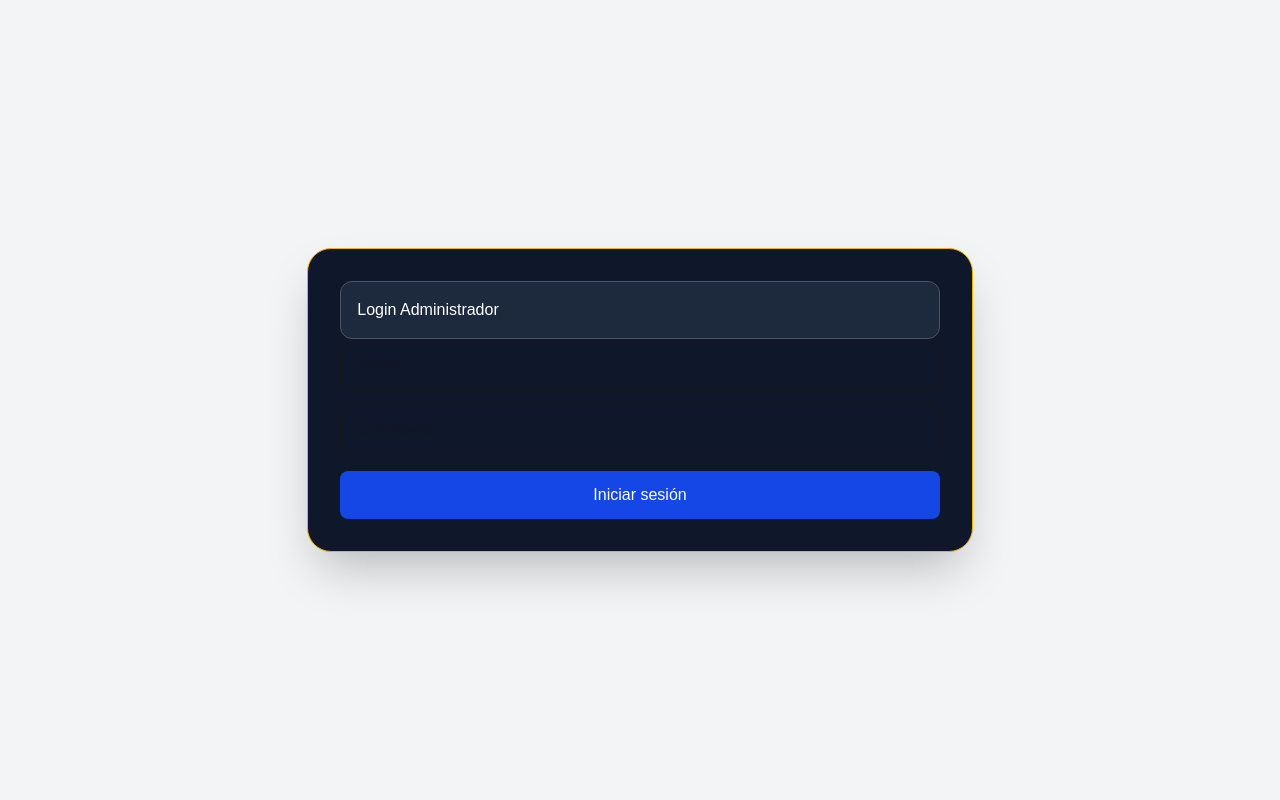
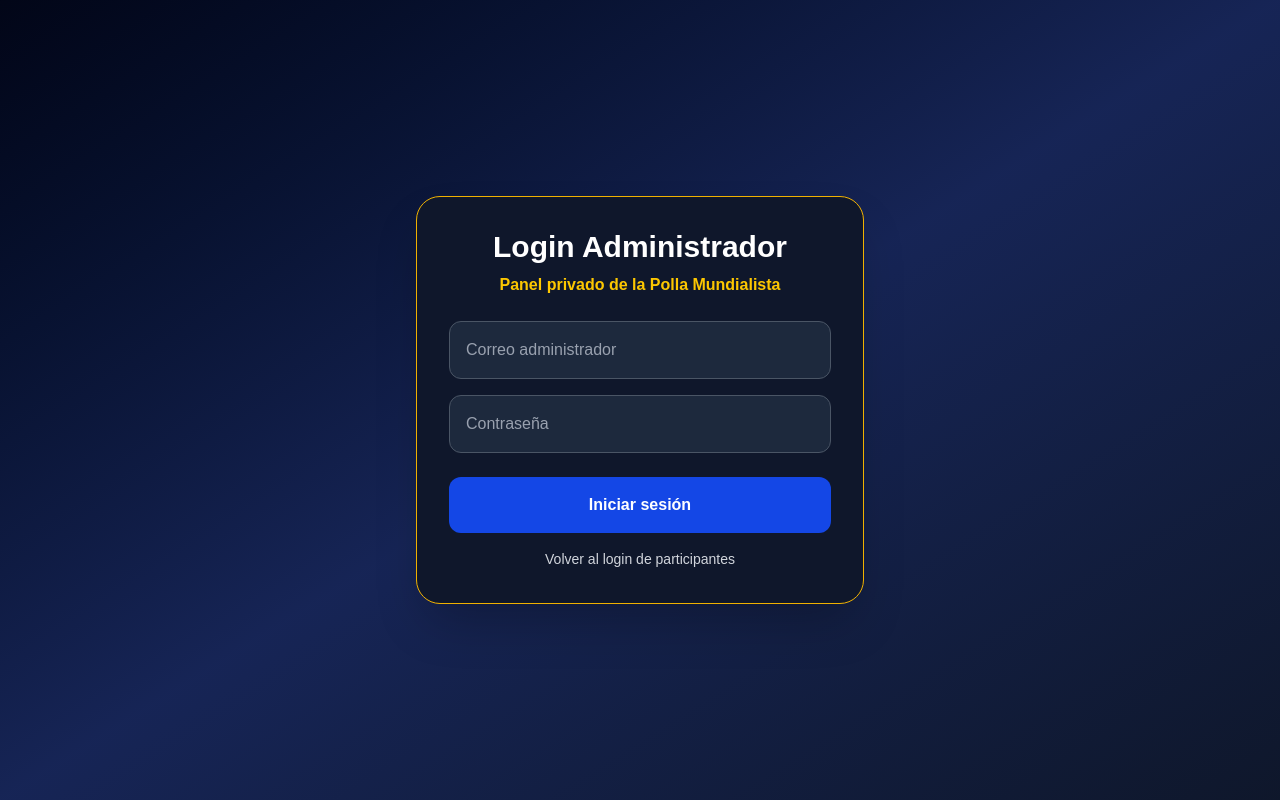
Before and after one commit to wb8yw92s84-prog/polla-mundialista, a Next.js app: page /adminlogin in a window 1280 px wide. Built offline with nearby package versions, Linux system fonts and the light colour scheme.

Commit message:
proteger login administrador

```diff
--- a/app/adminlogin/page.tsx
+++ b/app/adminlogin/page.tsx
@@ -11,13 +11,20 @@ export default function AdminLoginPage() {
   const [password, setPassword] = useState('')
 
   async function iniciarSesion() {
+    const correo = email.trim().toLowerCase()
+
+    if (correo !== 'jxav_91@hotmail.com') {
+      alert('No tienes permisos para acceder como administrador.')
+      return
+    }
+
     const { error } = await supabase.auth.signInWithPassword({
-      email,
+      email: correo,
       password,
     })
 
     if (error) {
-      alert('Error: ' + error.message)
+      alert('Correo o contraseña de administrador incorrectos.')
       return
     }
 
@@ -25,18 +32,22 @@ export default function AdminLoginPage() {
   }
 
   return (
-    <main className="min-h-screen flex items-center justify-center bg-gray-100">
-      <div className="bg-slate-900 p-8 rounded-3xl shadow-2xl border border-yellow-500">
-        <h1 className="w-full border border-gray-600 bg-slate-800 text-white p-4 rounded-xl">
+    <main className="min-h-screen flex items-center justify-center bg-gradient-to-br from-slate-950 via-blue-950 to-slate-900 p-4">
+      <div className="w-full max-w-md bg-slate-900 p-8 rounded-3xl shadow-2xl border border-yellow-500">
+        <h1 className="text-3xl font-black text-white text-center mb-2">
           Login Administrador
         </h1>
 
+        <p className="text-yellow-400 text-center mb-6 font-bold">
+          Panel privado de la Polla Mundialista
+        </p>
+
         <input
           type="email"
-          placeholder="Correo"
+          placeholder="Correo administrador"
           value={email}
           onChange={(e) => setEmail(e.target.value)}
-          className="border p-3 w-full mb-4"
+          className="border border-gray-600 bg-slate-800 text-white placeholder-gray-400 p-4 w-full mb-4 rounded-xl outline-none focus:border-yellow-400"
         />
 
         <input
@@ -44,14 +55,21 @@ export default function AdminLoginPage() {
           placeholder="Contraseña"
           value={password}
           onChange={(e) => setPassword(e.target.value)}
-          className="border p-3 w-full mb-4"
+          className="border border-gray-600 bg-slate-800 text-white placeholder-gray-400 p-4 w-full mb-6 rounded-xl outline-none focus:border-yellow-400"
         />
 
         <button
           onClick={iniciarSesion}
-          className="bg-blue-700 text-white px-5 py-3 rounded-lg w-full"
+          className="bg-blue-700 hover:bg-blue-800 text-white px-5 py-4 rounded-xl w-full font-bold"
         >
           Iniciar sesión
+        </button>
+
+        <button
+          onClick={() => router.push('/login')}
+          className="mt-4 text-gray-300 w-full text-sm"
+        >
+          Volver al login de participantes
         </button>
       </div>
     </main>
```
